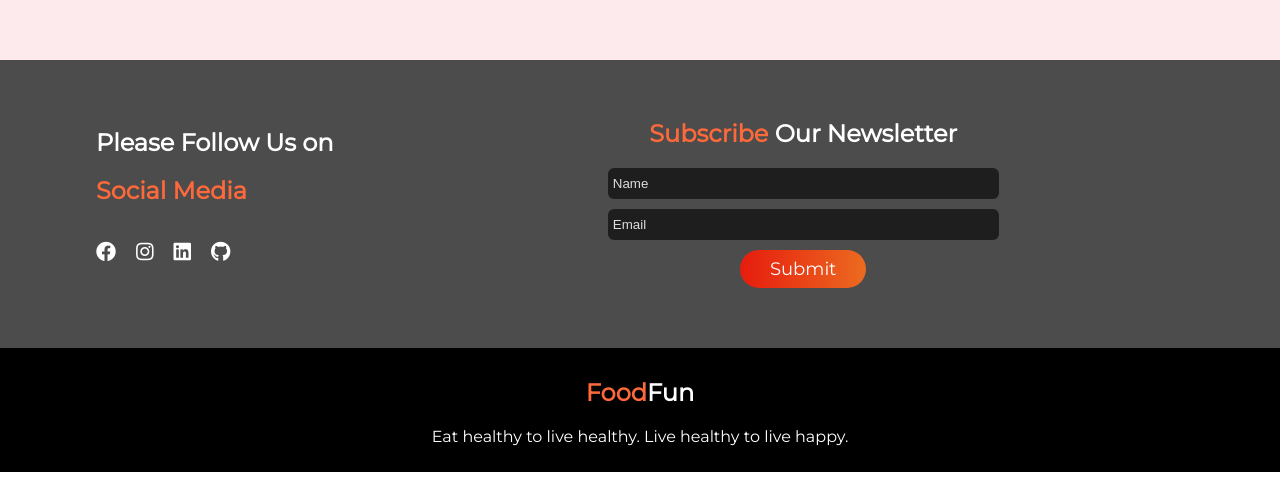
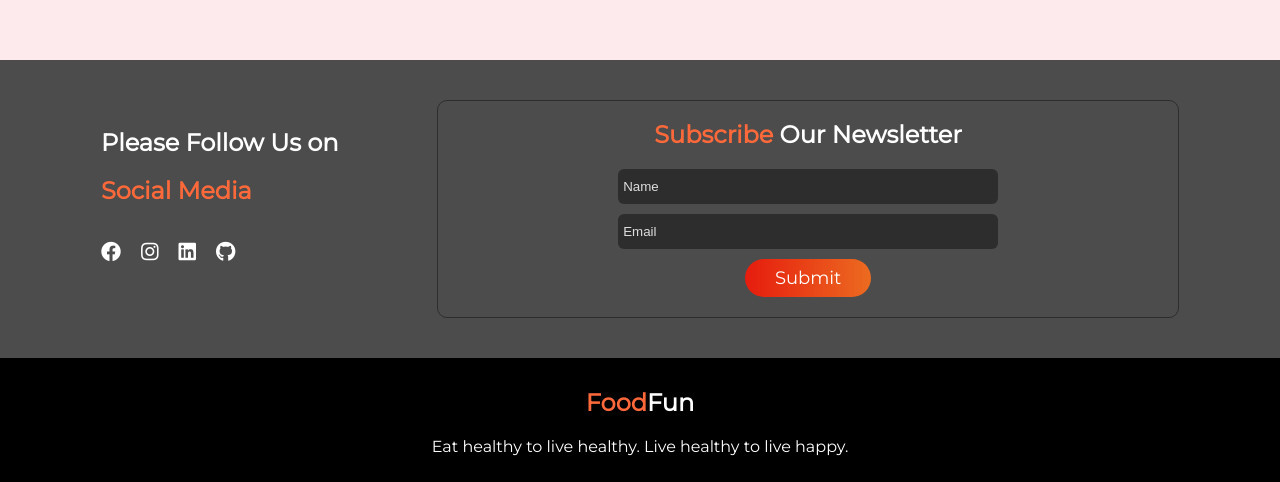
Before and after one commit to Rakib0101/FoodFun, a plain HTML site: page index.html in a window 1280 px wide. Shown: the part 3003-3485 px from the top of the page. Drawn offline with Linux system fonts and the light colour scheme.

Commit message:
editing more item

```diff
--- a/style.css
+++ b/style.css
@@ -308,7 +308,9 @@ span{
     color: #FFFFFF;
 }
 .contact-form{
-    width: 70%;
+    width: 68%;
+    border: 1px solid #2d2d2d;
+    border-radius: 10px;
 }
 .contact-form h2{
     text-align: center;
@@ -323,11 +325,11 @@ span{
 .contact-form form input[type=text],
 .contact-form form input[type=email]{
     width: 50%;
-    padding: 8px 5px;
+    padding: 10px 5px;
     margin: 0 auto;
     margin-bottom: 10px;
     border-radius: 6px;
-    background: rgba(0, 0, 0, 0.6);
+    background: #2d2d2d;
     outline: none;
     border: transparent;
 }
```
